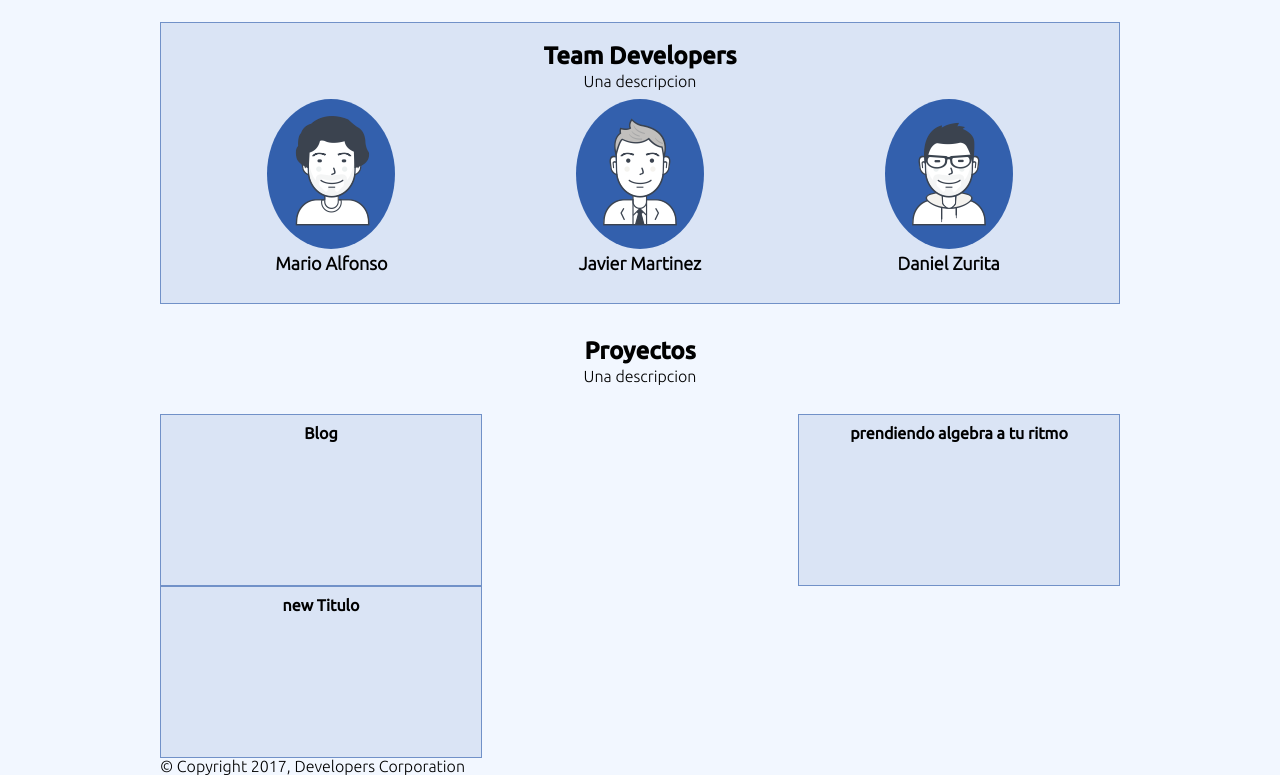
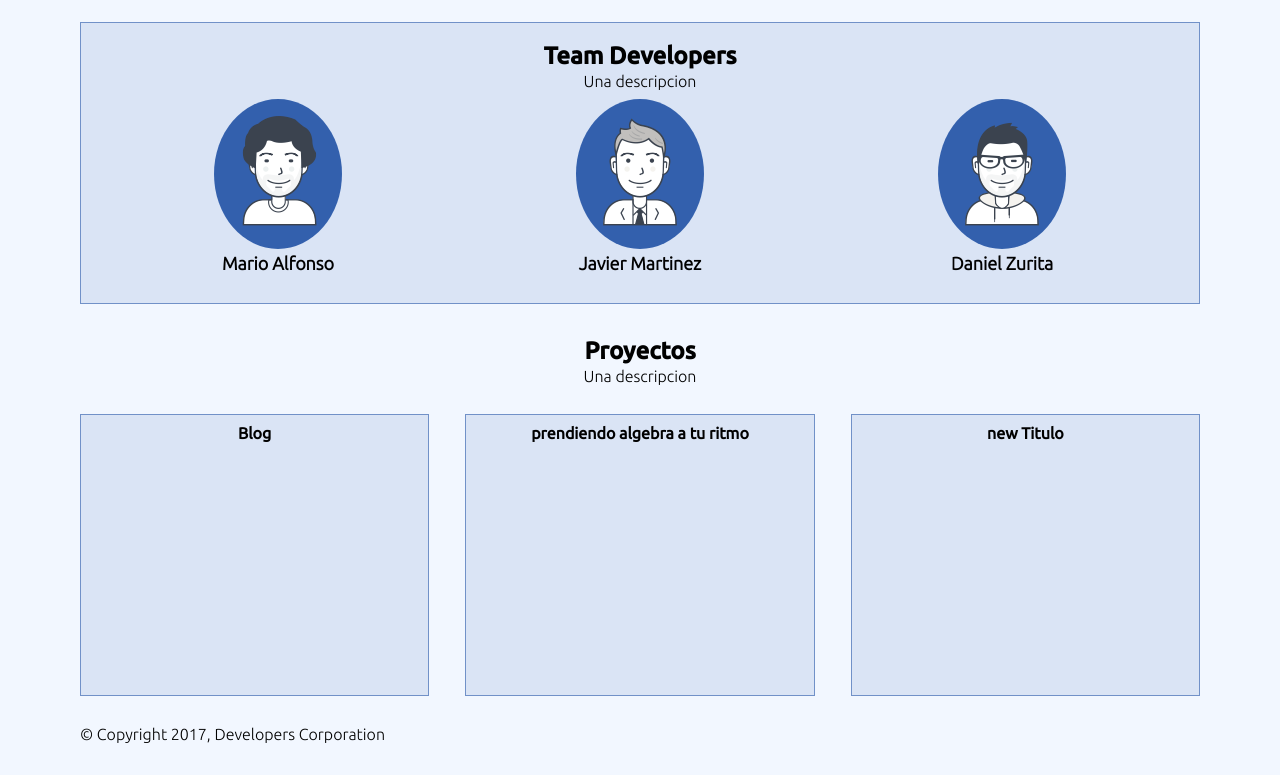
Before and after one commit to blogpro/proyectoNode, a website: page index.html in a window 1280 px wide. Shown: the part 244-1019 px from the top of the page. After the commit the page ends 987 px from the top, so only its background shows below. Drawn offline with Linux system fonts and the light colour scheme.

Commit message:
Integrando responsivew

```diff
--- a/public/css/estilo.css
+++ b/public/css/estilo.css
@@ -12,7 +12,7 @@ h1 {
 }
 
 h2 {
-	font-family: "Ubuntu-M","Ubuntu-R";
+    font-family: "Ubuntu-M", "Ubuntu-R";
     font-size: 24px;
     padding: 5px 0px;
 }
@@ -22,18 +22,20 @@ h3 {
     padding: 5px 0px;
 }
 
-h4{
+h4 {
     font-family: "Ubuntu-R";
     font-size: 16px;
 }
 
-h1, h2,h3,h4 {
+h1, h2, h3, h4 {
     text-align: center;
 }
-label{
+
+label {
     text-align: center;
     display: block;
 }
+
 article {
     padding: 10px;
 }
@@ -57,13 +59,12 @@ header.contenido__header figure .imgHeader {
     height: 236px;
     /*background-image: url('../img/imagen-header.png');*/
     background-image: url('../img/imagen-header-full.jpg');
-    background-size: 145%;
-    background-position-y: -200px;
+    background-size: 100%;
 }
 
 header.contenido__header div {
     align-items: center;
-    background-color: rgba(255, 206, 99, 0.8);
+    background-color: rgba(255, 206, 99, 0.97);
     display: flex;
     height: 50px;
     justify-content: center;
@@ -77,8 +78,10 @@ align-items: center;
     display: flex;
     flex-direction: column;
     margin: 0 auto;
-    width: 75%;
+    width: 100%;
+    max-width: 85em;
 }
+
 .contenido aside.contenido__comunidad {
     margin: 30px 0px;
     background: #FFF;
@@ -87,15 +90,7 @@ align-items: center;
     padding: 1em;
 }
 
-.contenido aside.contenido__comunidad::after{
-	height: 10px;
-	width: 100%;
-	background-color: red;
-}
-.contenido aside.contenido__comunidad h2{
-
-}
-.contenido aside.contenido__comunidad .team__developers{
+.contenido aside.contenido__comunidad .team__developers {
     display: flex;
     flex-wrap: wrap;
     justify-content: space-around;
@@ -109,21 +104,25 @@ align-items: center;
     margin: auto;
     width: 128px;
 }
-.contenido aside.contenido__proyectos {
-    height: 30%;
-}
-.contenido aside.contenido__proyectos section.proyectos__activos{
+
+.contenido aside.contenido__proyectos section.proyectos__activos {
     display: flex;
     flex-wrap: wrap;
     justify-content: space-between;
     margin-top: 30px;
 }
 
-.contenido aside.contenido__proyectos section.proyectos__activos article{
+.contenido aside.contenido__proyectos section.proyectos__activos article {
     background: rgba(11, 64, 156, 0.1);
     border: solid 1px rgba(11, 64, 156, 0.5);
-    width: 300px;
-    height: 150px;
+    width: calc(33% - 2em);
+    height: 260px;
+    -moz-transition: -moz-transform 0.5s ease, opacity 0.5s ease;
+    -webkit-transition: -webkit-transform 0.5s ease, opacity 0.5s ease;
+    -ms-transition: -ms-transform 0.5s ease, opacity 0.5s ease;
+    transition: transform 0.5s ease, opacity 0.5s ease;
+    position: relative;
+    margin-bottom: 30px;
 }
 
 .contenido footer.contenido__footer {
@@ -140,11 +139,56 @@ azul 2 10316B
 amarillo FFCE63
  */
 
-@media only screen and (min-width: 1600px) {
-    /*header.contenido__header figure .imgHeader {
-        background-image: url('../img/imagen-header-full.jpg');
-        background-position-x: -200px;
-        background-position-y: -200px;
-        background-size: 190%;
-    }*/
+/*RESPONSIVE
+========================================================================= */
+@media (max-width: 480px) {
+    .contenido {
+        max-width: 25em;
     }
+    .contenido aside.contenido__proyectos section.proyectos__activos article{
+        width: 100%;
+    }
+}
+
+@media (min-width: 481px) {
+    .contenido {
+        max-width: 28em;
+    }
+    .contenido aside.contenido__proyectos section.proyectos__activos article{
+        width: 100%;
+    }
+}
+
+/*Móviles en horizontal o tablets en vertical
+  ------------------------------------------------------------------------- */
+@media (min-width: 768px) {
+    .contenido {
+        max-width: 46em;
+    }
+    .contenido aside.contenido__proyectos section.proyectos__activos article{
+        width: 45%;
+    }
+}
+
+/* Tablets en horizonal y escritorios normales
+  ------------------------------------------------------------------------- */
+@media (min-width: 1024px) {
+    .contenido {
+        max-width: 60em;
+    }
+    .contenido aside.contenido__proyectos section.proyectos__activos article{
+        width: calc(31% - 1.25em);
+    }
+}
+
+/* Escritorios muy anchos
+  ------------------------------------------------------------------------- */
+@media (min-width: 1200px) {
+    .contenido {
+        max-width: 70em;
+    }
+    .contenido aside.contenido__proyectos section.proyectos__activos article{
+        width: calc(31% - 1.25em);
+    }
+
+}
```
Also changed, not shown: public/img/imagen-header.png (deleted). Lines whose indentation alone changed are shown as unchanged.
